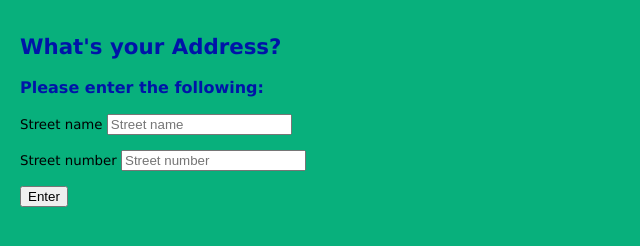
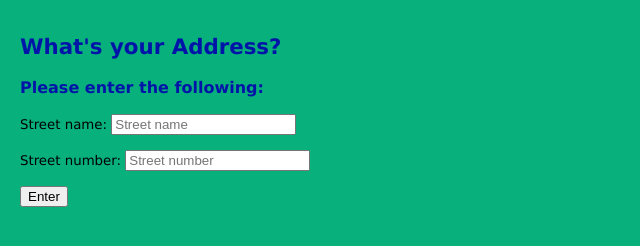
Before and after one commit to ICS2O-Programming-TheoR/Unit2-03-HTML-StreetAddress, a plain HTML site: page index.html in a window 1280 px wide. Shown: the full height of the page, 0-640 px from the left. Drawn offline with Linux system fonts and the light colour scheme.

Commit message:
Updated Index.html

```diff
--- a/index.html
+++ b/index.html
@@ -23,9 +23,9 @@
     <p>
       <h3>Please enter the following:</h3>
       <form action="javascript:enterClicked()">
-        <label for="sname">Street name</label>
+        <label for="sname">Street name:</label>
         <input type="text" id="street-name" placeholder="Street name"><br><br>
-        <label for="number">Street number</label>
+        <label for="number">Street number:</label>
         <input type="number" id="number-entered" placeholder="Street number"><br><br>
         <input type="submit" value="Enter">
       </form>
```
